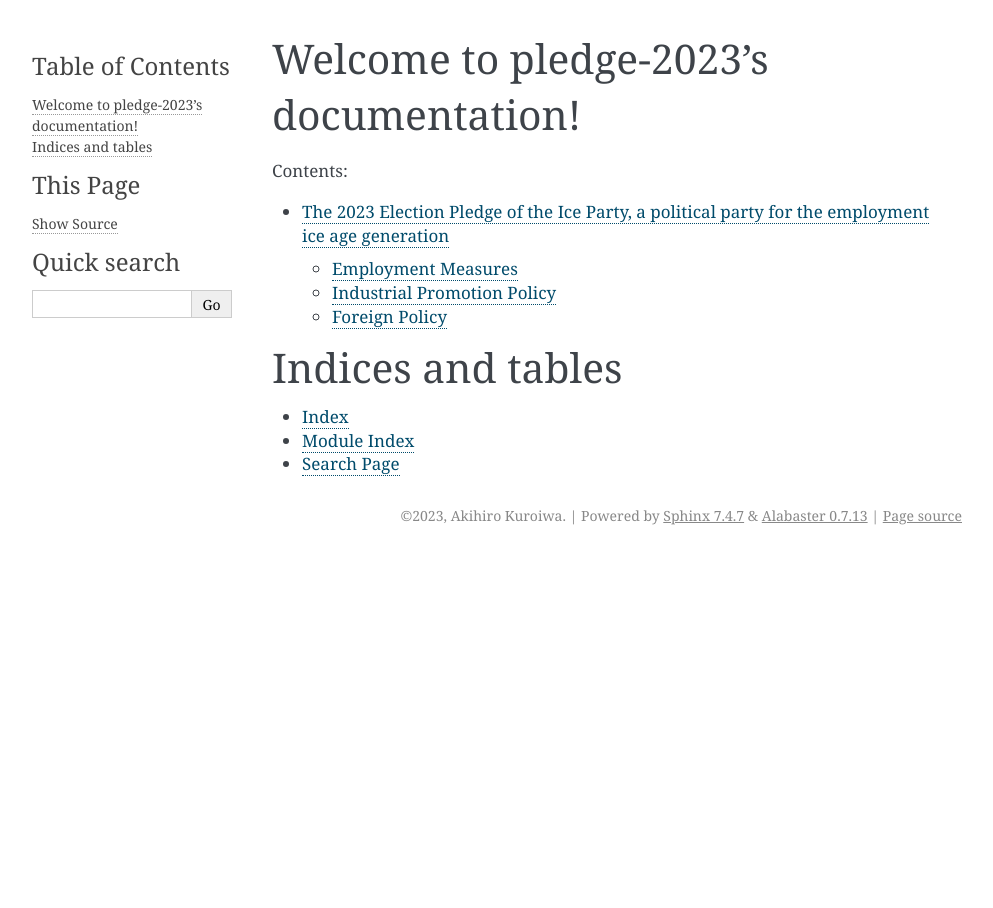
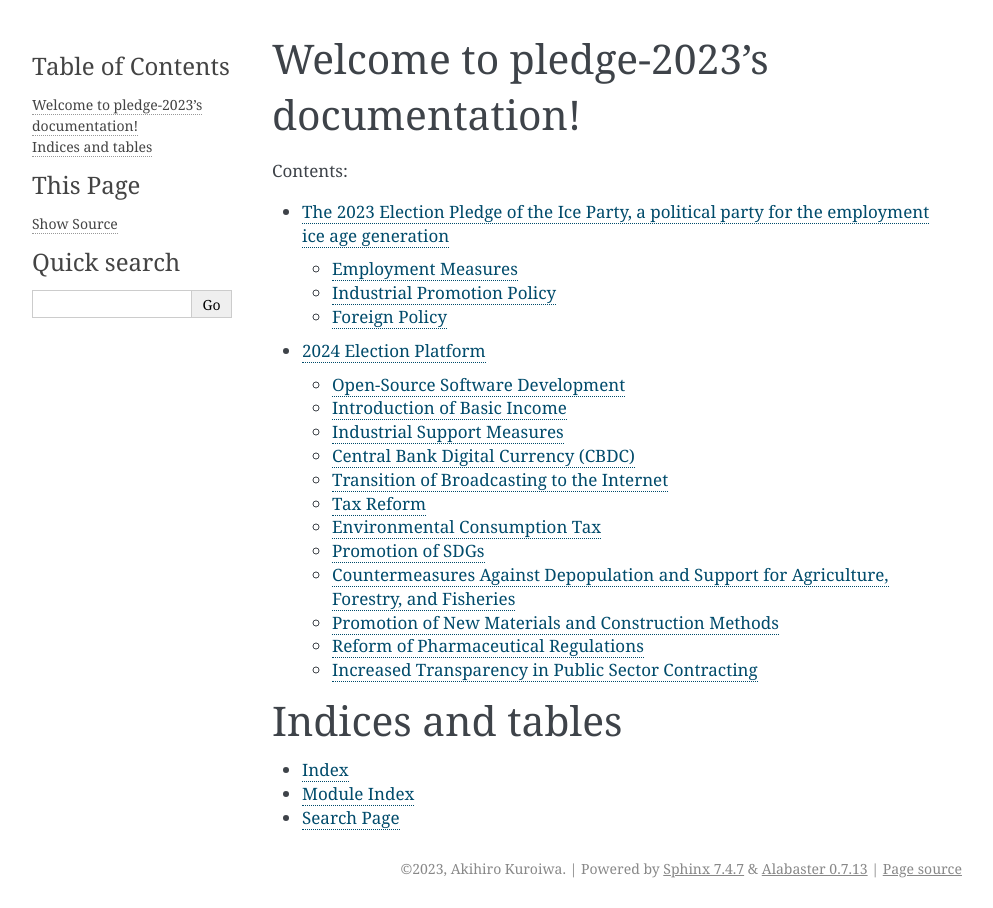
Before and after one commit to akuroiwa/lost-generation, a Sphinx documentation site: the page built from docs/index.rst, in a window 1280 px wide. Shown: the whole page, without its empty margins (148-1141 px from the left). Built offline with Sphinx 7.4.7, drawn with Linux system fonts in a browser that asks for light colours; some of the changed lines change nothing that is shown.

Commit message:
Pledge 2024.

```diff
--- a/docs/conf.py
+++ b/docs/conf.py
@@ -8,8 +8,8 @@
 
 project = 'pledge-2023'
 copyright = '2023, Akihiro Kuroiwa'
-author = 'Akihiro Kuroiwa'
-release = '0.0.1'
+author = 'Akihiro Kuroiwa, ChatGPT of OpenAI, Perplexity AI'
+release = '0.0.2'
 
 # -- General configuration ---------------------------------------------------
 # https://www.sphinx-doc.org/en/master/usage/configuration.html#general-configuration
--- a/docs/index.rst
+++ b/docs/index.rst
@@ -11,6 +11,7 @@
    :caption: Contents:
 
    pledge_2023
+   pledge_2024
 
 
 
--- /dev/null
+++ b/docs/pledge_2024.rst
@@ -0,0 +1,147 @@
+2024 Election Platform
+======================
+
+:author: Akihiro Kuroiwa, ChatGPT of OpenAI, Perplexity AI
+:date: 2024/10/13
+
+Dear fellow citizens,
+
+When we announced our party’s formation and platform in 2023, we
+regrettably did not find any candidates willing to run for office. The
+Japanese electoral system requires a substantial deposit for candidacy,
+which poses a significant barrier. However, if there are individuals who
+resonate with our ideals and platform and can manage this financial
+burden, we strongly encourage you to consider running as a candidate.
+
+Furthermore, to fully establish our activities as a political party, we
+need a certain number of party members. We warmly welcome anyone who
+agrees with our principles to join us. Once we gather sufficient
+members, we intend to officially register as a political party, enabling
+us to operate on a more solid foundation.
+
+Below, we present our key policy promises. Through these policies, we
+aim to create a better society for all generations, including the
+employment ice age generation and beyond.
+
+Open-Source Software Development
+--------------------------------
+
+As part of our new platform, we propose an innovative approach to
+government software development projects. We will transition from the
+traditional corporate-based contracting system to directly commissioning
+individual developers. Compensation will be disbursed through platforms
+such as GitHub Sponsors, enhancing transparency and efficiency.
+Furthermore, all developed software will be released as open-source.
+This initiative not only aims to improve the quality of Japan’s public
+systems but also serves as a form of international contribution by
+supporting public system development in countries worldwide. Through
+this endeavor, we seek to foster global cooperation, promote
+technological innovation, and achieve more efficient and transparent
+administrative systems.
+
+Introduction of Basic Income
+----------------------------
+
+We will unify the existing social security systems, including pensions
+and unemployment benefits, into a Basic Income system. This will ensure
+a minimum standard of living for all citizens while streamlining welfare
+programs. In conjunction with this, we will provide vocational training,
+job placement support, and loans for start-up capital to foster new
+industries. Additionally, we will enhance recurrent education
+opportunities, allowing job seekers to continuously reskill and upskill.
+
+Industrial Support Measures
+---------------------------
+
+We will actively attract venture capital to support the launch of new
+industries in Japan. A preferential tax system will be introduced to
+encourage such investments. At the same time, the current convoy system
+of banking will be abolished, and bailouts will be limited to
+depositors’ protection. This will restore banks to their original
+purpose of supporting new ventures through loans.
+
+Central Bank Digital Currency (CBDC)
+------------------------------------
+
+The central bank digital currency will be developed as a **stablecoin**
+based on blockchain technology and will be linked to biometric
+authentication. This currency will also function as a replacement for
+the My Number card, strengthening the foundation for a more digitalized
+society.
+
+Transition of Broadcasting to the Internet
+------------------------------------------
+
+We will transition television broadcasting entirely to the internet,
+utilizing the freed-up radio frequencies to promote free internet access
+across the nation. This will help bridge the digital divide and enhance
+the country’s communications infrastructure.
+
+Tax Reform
+----------
+
+We will abolish earmarked taxes and integrate them into the general
+budget. In addition, essential goods will be exempt from consumption tax
+to create a fairer tax system. Taxes on stock transactions will be
+limited to consumption tax and will only apply to high-value
+transactions. **The NISA system will be abolished.**
+
+Environmental Consumption Tax
+-----------------------------
+
+An environmental consumption tax will be introduced to promote
+eco-friendly consumption behaviors. This tax will incentivize the
+adoption of environmentally sustainable practices across society.
+
+Promotion of SDGs
+-----------------
+
+To promote the achievement of Sustainable Development Goals (SDGs), the
+government will certify institutions that assess private companies’
+contributions to SDGs. Certified companies will benefit from
+preferential rates on corporate taxes and tariffs, encouraging more
+corporations to adopt environmentally and socially responsible
+practices.
+
+Countermeasures Against Depopulation and Support for Agriculture, Forestry, and Fisheries
+-----------------------------------------------------------------------------------------
+
+We will support municipalities that offer farming assistance to address
+depopulation in rural areas. Measures will also be implemented to
+promote the revitalization of rural regions by developing railway
+stations into multipurpose facilities, including hotels, condominiums,
+and other commercial spaces. We will attract real estate investment to
+help maintain unprofitable railway lines. Furthermore, unprofitable bus
+and train routes will receive subsidies based on their contributions to
+local communities.
+
+We will support the introduction of robotics and data science in
+agriculture, forestry, and fisheries, encouraging private companies to
+enter these sectors.
+
+Promotion of New Materials and Construction Methods
+---------------------------------------------------
+
+We will encourage the adoption of new building materials and
+construction methods. `The certification system under Article 20 of
+the Building Standards Act
+<https://www.mlit.go.jp/jutakukentiku/build/jutakukentiku_house_tk_000195.html>`__
+will be actively utilized to promote the swift implementation of
+innovative technologies.
+
+Reform of Pharmaceutical Regulations
+------------------------------------
+
+We will reduce the burden on pharmaceutical companies by revising the
+evaluation and testing methods for drugs to eliminate long-term clinical
+trials. Medicines approved or banned in the U.S. and Europe will be
+quickly applied in Japan, streamlining the approval process.
+
+Increased Transparency in Public Sector Contracting
+---------------------------------------------------
+
+Temporary staffing agencies and their related companies will be banned
+from contracting with the public sector. Discretionary contracts will be
+prohibited to foster new market entrants and increase competition in
+public procurement, ensuring transparency and accountability in
+government contracts.
```
Also changed, not shown: 4 other files.
